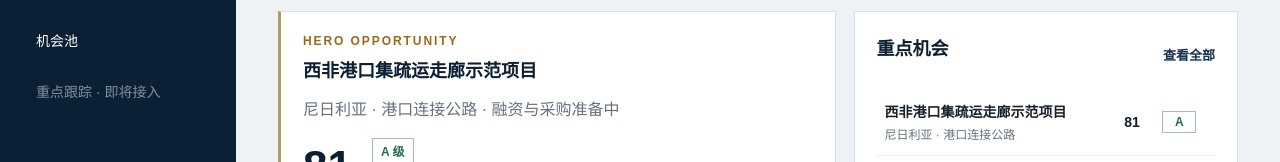
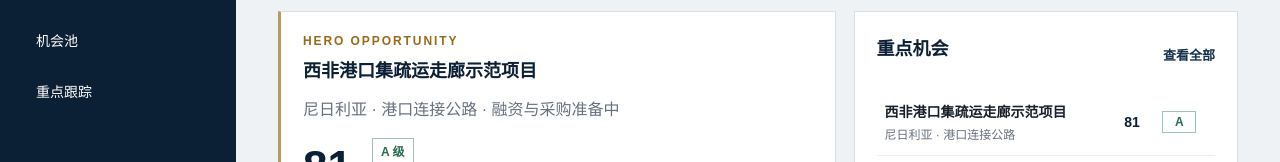
Before and after one commit to ruijin-bai/zhonggang-zhituo, a Next.js app in the folder apps/web/: page / in a window 1280 px wide. Shown: the part 289-451 px from the top of the page. Built offline with nearby package versions, Linux system fonts and the light colour scheme; no server answers.

Commit message:
feat: expose pursuit tracking navigation

```diff
--- a/apps/web/app/layout.tsx
+++ b/apps/web/app/layout.tsx
@@ -23,7 +23,7 @@ export default function RootLayout({ children }: Readonly<{ children: React.Reac
               <Link href="/discover">商机发现</Link>
               <Link href="/intelligence">情报重评</Link>
               <Link href="/opportunities">机会池</Link>
-              <span className="nav-disabled">重点跟踪 · 即将接入</span>
+              <Link href="/tracking">重点跟踪</Link>
             </nav>
             <div className="sidebar-foot">去哪里 · 追什么 · 怎么拿</div>
           </aside>
```
